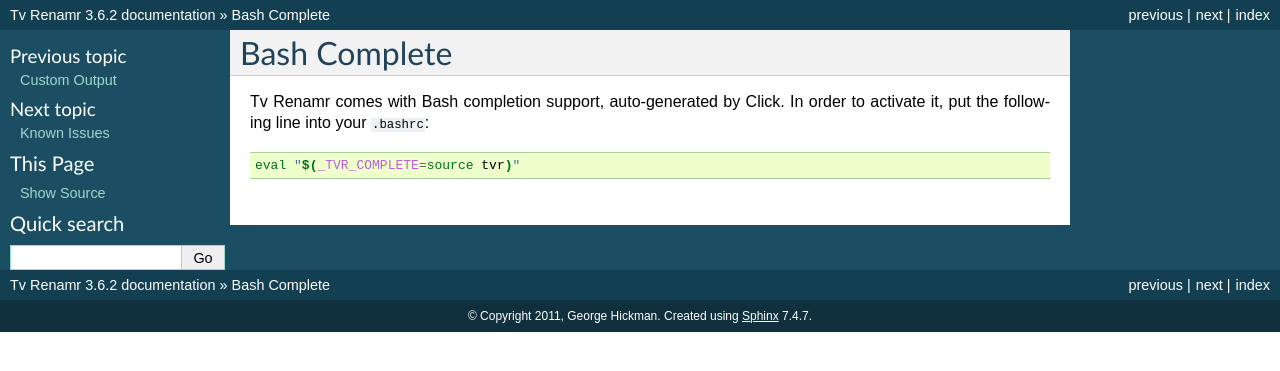
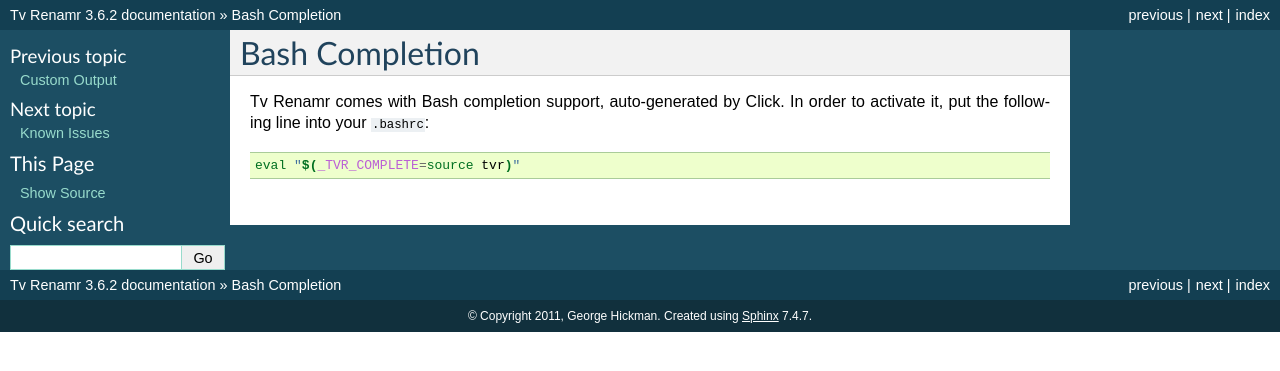
Before and after one commit to ghickman/tvrenamr, a Sphinx documentation site: the page built from docs/bash-completion.rst, in a window 1280 px wide. Shown: the top 371 px of the page. Built offline with Sphinx 7.4.7, drawn with Linux system fonts in a browser that asks for light colours.

Commit message:
Rename bash complete to completion in docs

```diff
--- a/docs/bash-complete.rst
+++ b/docs/bash-completion.rst
@@ -1,7 +1,7 @@
-.. _bash-complete:
+.. _bash-completion:
 
-Bash Complete
-=============
+Bash Completion
+===============
 
 Tv Renamr comes with Bash completion support, auto-generated by Click.
 In order to activate it, put the following line into your ``.bashrc``:
--- a/docs/index.rst
+++ b/docs/index.rst
@@ -16,6 +16,6 @@
     logging
     custom-regexs
     output-formats
-    bash-complete
+    bash-completion
     known-issues
     changelog
```
